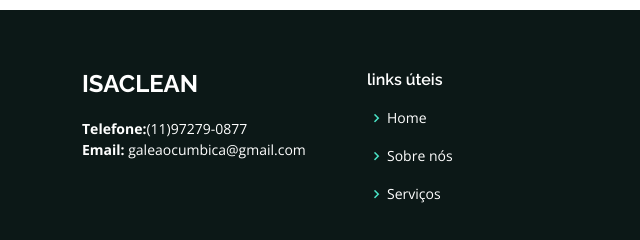
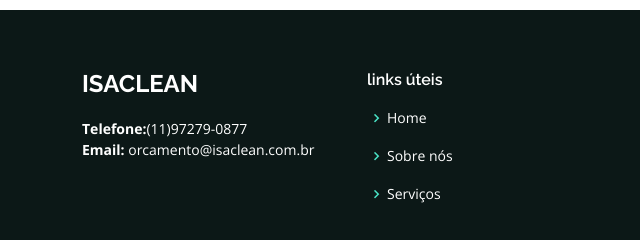
Before and after one commit to EdsonMostaco/ISACLEAN, a plain HTML site: page index.html in a window 1280 px wide. Shown: the part 7884-8124 px from the top of the page, 0-640 px from the left. Drawn offline with nearby package versions, Linux system fonts and the light colour scheme.

Commit message:
Update index.html

```diff
--- a/index.html
+++ b/index.html
@@ -752,7 +752,7 @@
               <h3>ISACLEAN</h3>
 
                 <strong>Telefone:</strong>(11)97279-0877<br>
-                <strong>Email:</strong> galeaocumbica@gmail.com<br>
+                <strong>Email:</strong> orcamento@isaclean.com.br<br>
               </p>
               <!--
               <div class="social-links mt-3">
```
